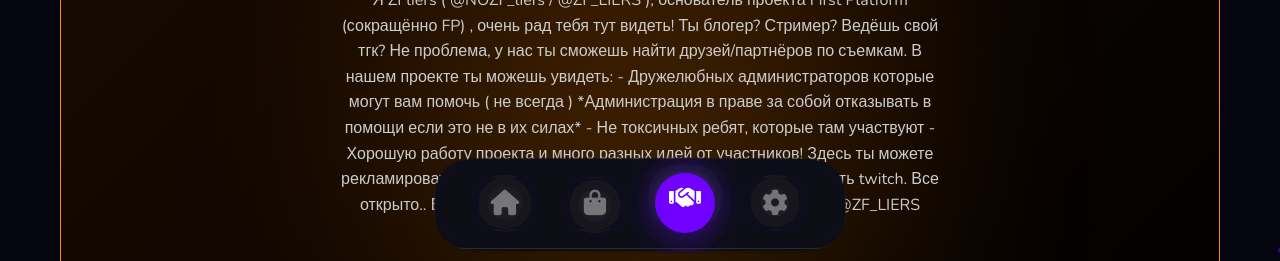
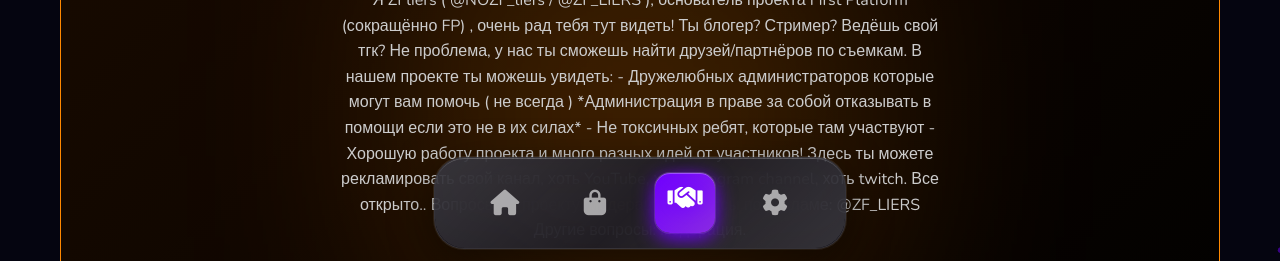
Before and after one commit to Aube1g/Bio, a plain HTML site: page index.html in a window 1280 px wide. Both pictures are taken after a click on the button 685 px from the left and 724 px from the top of the page. Shown: the part 521-782 px from the top of the page. Drawn offline with nearby package versions, Linux system fonts and the light colour scheme.

Commit message:
Update index.html

```diff
--- a/index.html
+++ b/index.html
@@ -68,9 +68,14 @@
         /* Скроллбар */
         ::-webkit-scrollbar { width: 6px; }
         ::-webkit-scrollbar-track { background: var(--bg); }
-        ::-webkit-scrollbar-thumb { background: #333; border-radius: 3px; }
+        ::-webkit-scrollbar-thumb {
+            background: #4A4A4A; /* Сделать темно-серым */
+            border-radius: 3px;
+        }
 
-        [data-theme="light"] ::-webkit-scrollbar-thumb { background: #CCC; }
+        [data-theme="light"] ::-webkit-scrollbar-thumb {
+            background: #A0A0A0; /* Темнее для светлой темы */
+        }
 
         /* Выделение текста */
         ::selection { background: var(--primary); color: white; }
@@ -280,6 +285,21 @@
             border: 1px solid var(--partners);
         }
 
+        /* 💡 ФИКС: Цвет текста партнеров в светлой теме - СДЕЛАТЬ ТЕМНЕЕ */
+        [data-theme="light"] .partner-box p {
+            color: #1a1a2a !important; /* Очень темный текст */
+        }
+
+        [data-theme="light"] .partner-box .social-btn {
+            border: 1px solid var(--partners);
+            color: var(--partners);
+        }
+
+        /* ФИКС: Цвет текста администрации в светлой теме - СДЕЛАТЬ ТЕМНЕЕ */
+        [data-theme="light"] .partner-box div > div:nth-child(2) {
+            color: #4a4a6b !important; /* Темно-серый для мелкой инфы */
+        }
+
         .partner-glow {
             position: absolute; width: 400px; height: 400px; background: var(--partners);
             filter: blur(120px); opacity: 0.15; top: 50%; left: 50%; transform: translate(-50%,-50%);
@@ -294,7 +314,7 @@
         }
         .social-btn:hover { background: var(--partners); color: white; transform: rotate(10deg); }
 
-        /* --- DOCKBAR (GOOEY EFFECT) --- */
+        /* --- DOCKBAR (LIQUID GLASS EFFECT) --- */
         .dock-wrapper {
             position: fixed; bottom: 30px; left: 0; width: 100%;
             display: flex; justify-content: center; z-index: 5000;
@@ -304,49 +324,101 @@
         .dock {
             pointer-events: auto;
             background: var(--dock-bg);
-            backdrop-filter: blur(var(--blur-val));
+            backdrop-filter: blur(calc(var(--blur-val) + 5px)); /* Увеличенный blur для лучшего эффекта */
             border-radius: 30px;
             padding: 10px 25px;
             display: flex; gap: 20px;
             position: relative;
-            box-shadow: 0 10px 40px rgba(0,0,0,0.5);
-            border: 1px solid rgba(255,255,255,0.1);
-            /* GOOEY FILTER MAGIC */
-            filter: url('#goo');
+            box-shadow:
+                0 10px 40px rgba(0,0,0,0.5),
+                0 0 0 1px rgba(255,255,255,0.1),
+                inset 0 1px 0 rgba(255,255,255,0.2);
+            border: 1px solid rgba(255,255,255,0.15);
+            /* LIQUID GLASS EFFECT */
+            transform: translateZ(0);
+            will-change: transform;
+            backface-visibility: hidden;
+            overflow: hidden;
+        }
+
+        /* Liquid Glass Background (БЕЗ ДЫХАНИЯ) */
+        .dock::before {
+            content: '';
+            position: absolute;
+            top: 0;
+            left: 0;
+            right: 0;
+            bottom: 0;
+            background: linear-gradient(
+                135deg,
+                rgba(255,255,255,0.15) 0%, /* Уменьшенный блик */
+                rgba(255,255,255,0.05) 50%,
+                rgba(255,255,255,0.15) 100% /* Уменьшенный блик */
+            );
+            border-radius: 30px;
+            z-index: 1;
+            /* УБРАНА АНИМАЦИЯ ДЫХАНИЯ */
         }
 
         [data-theme="light"] .dock {
-            box-shadow: 0 10px 40px rgba(0,0,0,0.1);
-            border: 1px solid rgba(0,0,0,0.05);
+            box-shadow:
+                0 10px 40px rgba(0,0,0,0.1),
+                0 0 0 1px rgba(0,0,0,0.08),
+                inset 0 1px 0 rgba(255,255,255,0.8);
+            border: 1px solid rgba(0,0,0,0.1);
+            background: rgba(255, 255, 255, 0.85); /* Менее прозрачный для света */
+        }
+
+        [data-theme="light"] .dock::before {
+            background: linear-gradient(
+                135deg,
+                rgba(255, 255, 255, 0.3) 0%, /* Уменьшенный блик для светлой темы */
+                rgba(255, 255, 255, 0.1) 50%,
+                rgba(255, 255, 255, 0.3) 100%
+            );
         }
 
         .dock-item {
             position: relative;
             width: 50px; height: 50px;
             display: grid; place-items: center;
-            color: rgba(255,255,255,0.4);
+            color: rgba(255,255,255,0.6);
             font-size: 1.4rem; z-index: 2;
             cursor: pointer; background: transparent; border: none;
-            transition: 0.3s;
+            transition: all 0.4s cubic-bezier(0.175, 0.885, 0.32, 1.275);
+            border-radius: 15px;
         }
 
         [data-theme="light"] .dock-item {
-            color: rgba(45, 45, 90, 0.4);
+            color: rgba(45, 45, 90, 0.6);
         }
 
-        .dock-item.active { color: white; transform: translateY(-5px); }
+        .dock-item.active {
+            color: white;
+            transform: translateY(-5px) scale(1.1);
+            text-shadow: 0 0 20px var(--primary);
+        }
 
-        [data-theme="light"] .dock-item.active { color: var(--text); }
+        [data-theme="light"] .dock-item.active {
+            color: var(--text);
+            text-shadow: 0 0 20px var(--primary-glow);
+        }
 
-        /* Капля, которая ездит */
+        /* Liquid Active Blob - ПЛАВНАЯ АНИМАЦИЯ */
         .active-blob {
             position: absolute;
-            top: 10px; left: 0;
-            width: 50px; height: 50px;
-            background: var(--primary);
-            border-radius: 50%;
+            top: 10px;
+            left: 0;
+            width: 50px;
+            height: 50px;
+            background: linear-gradient(135deg, var(--primary), var(--primary-glow));
+            border-radius: 15px;
             z-index: 1;
-            transition: transform 0.5s cubic-bezier(0.5, -0.5, 0.3, 1.5); /* Пружинный эффект */
+            transition: all 0.5s cubic-bezier(0.34, 1.56, 0.64, 1); /* Плавная анимация */
+            box-shadow:
+                0 5px 20px var(--primary),
+                0 0 0 1px rgba(255,255,255,0.2),
+                inset 0 1px 0 rgba(255,255,255,0.3);
         }
 
         .goo-svg { position: absolute; width: 0; height: 0; }
@@ -407,8 +479,8 @@
     <svg class="goo-svg">
         <defs>
             <filter id="goo">
-                <feGaussianBlur in="SourceGraphic" stdDeviation="12" result="blur" />
-                <feColorMatrix in="blur" mode="matrix" values="1 0 0 0 0  0 1 0 0 0  0 0 1 0 0  0 0 0 19 -9" result="goo" />
+                <feGaussianBlur in="SourceGraphic" stdDeviation="8" result="blur" />
+                <feColorMatrix in="blur" mode="matrix" values="1 0 0 0 0  0 1 0 0 0  0 0 1 0 0  0 0 0 18 -7" result="goo" />
                 <feComposite in="SourceGraphic" in2="goo" operator="atop"/>
             </filter>
         </defs>
@@ -797,45 +869,73 @@
         setInterval(tickClock, 1000);
         tickClock();
 
-        // Init
+        // 🚀 Инициализация приложения
         window.onload = () => {
             loadSettings();
+
+            // Применяем фиксы после загрузки
             setTimeout(() => {
+                fixInitialTabSelection();
+
                 document.querySelector('.preloader').style.opacity = '0';
                 setTimeout(() => document.querySelector('.preloader').style.display = 'none', 600);
-            }, 1200);
+            }, 100);
         };
 
-        // Navigation
+        // 🎯 ФИКС: Исправление кривого выделения вкладки при первой загрузке
+        function fixInitialTabSelection() {
+            const dockItems = document.querySelectorAll('.dock-item');
+            const blob = document.querySelector('.active-blob');
+            const activeItem = document.querySelector('.dock-item.active');
+
+            if (activeItem && blob) {
+                // Принудительно устанавливаем позицию blob для активной вкладки
+                setTimeout(() => {
+                    blob.style.left = activeItem.offsetLeft + 'px';
+                    blob.style.transform = 'translateX(0) scale(1)';
+                }, 100);
+            }
+        }
+
+        // 🧭 Навигация между секциями с ПЛАВНОЙ АНИМАЦИЕЙ
         function navTo(index, id) {
-            // Move Blob
+            // Анимация перемещения blob - ПЛАВНАЯ
             const dockItems = document.querySelectorAll('.dock-item');
             const blob = document.querySelector('.active-blob');
             const target = dockItems[index];
 
-            // Расчет позиции для blob (учитываем padding родителя)
-            // parent padding-left is 25px (mobile) or 40px (pc).
-            // Better to use offsetLeft relative to parent
+            // ПЛАВНОЕ перемещение blob
+            blob.style.transition = 'all 0.5s cubic-bezier(0.34, 1.56, 0.64, 1)';
             blob.style.left = target.offsetLeft + 'px';
+            blob.style.transform = 'translateX(0) scale(1.05)';
 
+            // Обновление активного состояния иконок
             dockItems.forEach(i => i.classList.remove('active'));
             target.classList.add('active');
 
-            // Page Transition
+            // Анимация перехода между страницами
             const trans = document.querySelector('.page-transition');
             const sections = document.querySelectorAll('.section');
 
-            trans.classList.add('active'); // Show spinner bg
+            trans.classList.add('active');
 
             setTimeout(() => {
                 sections.forEach(s => s.classList.remove('active'));
                 document.getElementById(id).classList.add('active');
                 window.scrollTo(0,0);
-                trans.classList.remove('active'); // Hide spinner bg
+                trans.classList.remove('active');
+
+                // Финальная корректировка позиции blob
+                setTimeout(() => {
+                    if (blob && target) {
+                        blob.style.left = target.offsetLeft + 'px';
+                        blob.style.transform = 'translateX(0) scale(1)';
+                    }
+                }, 50);
             }, 400);
         }
 
-        // Settings Logic
+        // ⚙️ Логика настроек
         function loadSettings() {
             document.getElementById('langBtn').innerText = state.lang.toUpperCase();
             document.getElementById('fxCheck').checked = state.fx;
@@ -846,7 +946,7 @@
             applySettings();
             applyText();
 
-            // Listeners
+            // Обработчики событий для переключателей
             document.getElementById('langBtn').onclick = () => {
                 state.lang = state.lang === 'ru' ? 'en' : 'ru';
                 localStorage.setItem('ab_lang', state.lang);
@@ -871,10 +971,10 @@
         }
 
         function applySettings() {
-            // Theme
+            // Применение темы
             document.body.setAttribute('data-theme', state.theme);
 
-            // Particles
+            // Настройка частиц
             const p = document.getElementById('particles-js');
             if(state.fx) {
                 p.classList.remove('hidden');
@@ -890,7 +990,7 @@
                 });
             } else { p.classList.add('hidden'); }
 
-            // Attributes for CSS
+            // Применение атрибутов для CSS
             document.body.setAttribute('data-glass', state.glass);
             document.body.setAttribute('data-anim', state.liq);
         }
@@ -904,4 +1004,4 @@
         }
     </script>
 </body>
-    </html>
+                                                                                                                                      </html>
```
